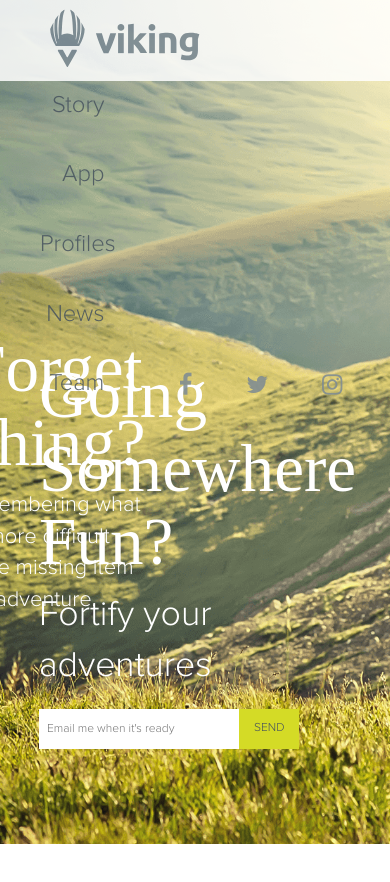
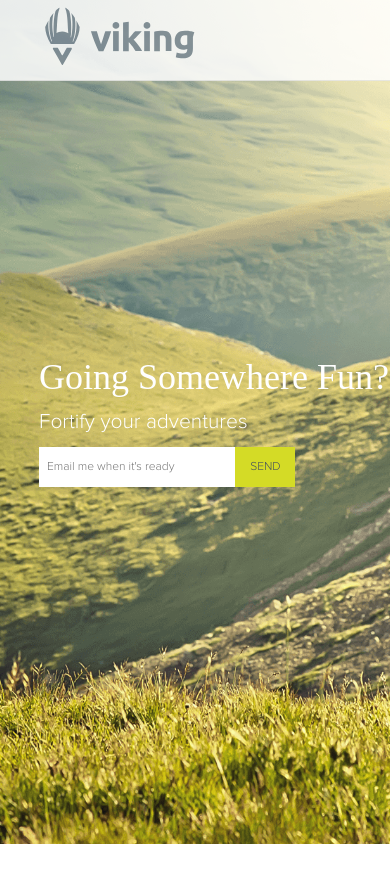
Before and after one commit to prim1013/vikingapp, a website: page public/index.html in a window 390 px wide. Shown: the top 882 px of the page. Drawn offline with nearby package versions, Linux system fonts and the light colour scheme; some packages are replaced by stand-ins of ours; a web font is replaced by a local one.

Commit message:
setting up for mobile

```diff
--- a/public/css/viking.less
+++ b/public/css/viking.less
@@ -1,8 +1,12 @@
-@header-height: 3.4em;
+@header-height: 5.8em;
 @gray-text: #46525e;
 @epic-lettuce: #d4db26;
 @fjord: #94bcae;
 @expedition: #7b8994;
+
+@screen-sm-min: 768px;
+@screen-md-min: 992px;
+@screen-lg-min: 1200px;
 
 @font-face {
   font-family: UbuntuLight;
@@ -26,6 +30,8 @@ body {
 .main {
   height: 100%;
   overflow: initial !important;
+
+}
 
 .section {
   position: fixed;
@@ -193,48 +199,19 @@ body {
 .description2 {
   background-color: beige
 }
-}
 
-.navigation {
+.navbar {
+  z-index: 1000;
   font-family: ProximaNovaLight;
-  font-size: 1.7em;
-  left: 0;
-  position: fixed;
   text-align: right;
   vertical-align: middle;
-  top: 0;
-  width: 100%;
   height: @header-height;
-  z-index: 1000;
   background-color: #ffffff;
   opacity: .85;
-
-  ul {
-    margin: 0 10em 0 0;
-    position: relative;
-    bottom: .6em;
-
-    li {
-      display: inline-block;
-      margin: 1.5em 2em 0 0;
-
-      a {
-        text-decoration: none;
-        color: @gray-text;
-
-        &:hover {
-          cursor: pointer;
-        }
-      }
-    }
-  }
 }
 
 .social-icons {
-  position: relative;
-  right: 1em;
-  bottom: 1.9em;
-  float: right;
+  display: inline-block;
 
   .fa {
     margin: 0 1em;
@@ -251,7 +228,11 @@ body {
 
 .title {
   font-family: UbuntuLight;
-  font-size: 3.2em;
+  color: #ffffff;
+}
+
+.subtitle {
+  font-family: ProximaNovaLight;
   color: #ffffff;
 }
 
@@ -269,12 +250,6 @@ body {
 
 .trip-expedition {
   color: @expedition;
-}
-
-.subtitle {
-  font-family: ProximaNovaLight;
-  font-size: 1.7em;
-  color: #ffffff;
 }
 
 .paragraph {
@@ -423,7 +398,26 @@ input[type="button"] {
   border-top: 15.59px solid #64C7CC;
 }
 
-@media screen and (min-width: 768px) {
+@media (min-width: @screen-md-min) {
+  .title {
+    font-size: 3.2em;
+  }
+
+  .subtitle {
+    font-size: 1.7em;
+  }
+
+  .navbar {
+    ul {
+      position: relative;
+      top: .6em;
+      margin-left: 2em;
+      font-size: 1.7em;
+    }
+  }
+}
+
+@media (min-width: @screen-sm-min) {
   .beta {
     margin-left: 50px;
   }
--- a/public/index.html
+++ b/public/index.html
@@ -10,7 +10,7 @@
 
     <!--Layout scripts in head to prevent FOUC-->
     <link rel="stylesheet" type="text/css" href="css/normalize.css"/>
-    <link rel="stylesheet" type="text/css" href="css/bootstrap.min.css"/>
+    <link rel="stylesheet" type="text/css" href="css/bootstrap.css"/>
     <link rel="stylesheet" href="//maxcdn.bootstrapcdn.com/font-awesome/4.1.0/css/font-awesome.min.css">
     <link rel="stylesheet/less" type="text/css" href="css/viking.less"/>
     <link rel="stylesheet/less" type="text/css" href="css/lib/ratchet/ratchet.less"/>
--- a/public/templates/landing.html
+++ b/public/templates/landing.html
@@ -1,6 +1,7 @@
 <div class="container-fluid">
 
-<header class="navigation">
+<nav class="navbar navbar-default navbar-fixed-top" role="navigation">
+    <div class="container-fluid">
         <svg class="logo" version="1.1" id="Layer_1" xmlns="http://www.w3.org/2000/svg" xmlns:xlink="http://www.w3.org/1999/xlink" x="0px" y="0px"
         viewBox="0 0 205 90" enable-background="new 0 0 205 90" xml:space="preserve">
         <g>
@@ -42,19 +43,23 @@
         </g>
         </g>
         </svg>
-    <ul>
+        <div class="collapse navbar-collapse" id="bs-example-navbar-collapse-1">
+            <ul class="nav navbar-nav navbar-right social-icons">
+                <li><a><i class="fa fa-facebook"></i></a></li>
+                <li><a><i class="fa fa-twitter"></i></a></li>
+                <li><a><i class="fa fa-instagram"></i></a></li>
+            </ul>
+
+            <ul class="nav navbar-nav navbar-right">
                 <li><a href="#section-story" data-menu-top="250p">Story</a></li>
                 <li><a href="#section-app" data-menu-top="730p">App</a></li>
                 <li><a>Profiles</a></li>
                 <li><a>News</a></li>
                 <li><a>Team</a></li>
             </ul>
-    <div class="social-icons">
-        <a><i class="fa fa-facebook"></i></a>
-        <a><i class="fa fa-twitter"></i></a>
-        <a><i class="fa fa-instagram"></i></a>
         </div>
-</header>
+    </div>
+</nav>
 
 <div class="section img-1"
      data-0p="transform:translate(0,0%)">
```
Lines whose indentation alone changed are shown as unchanged.
